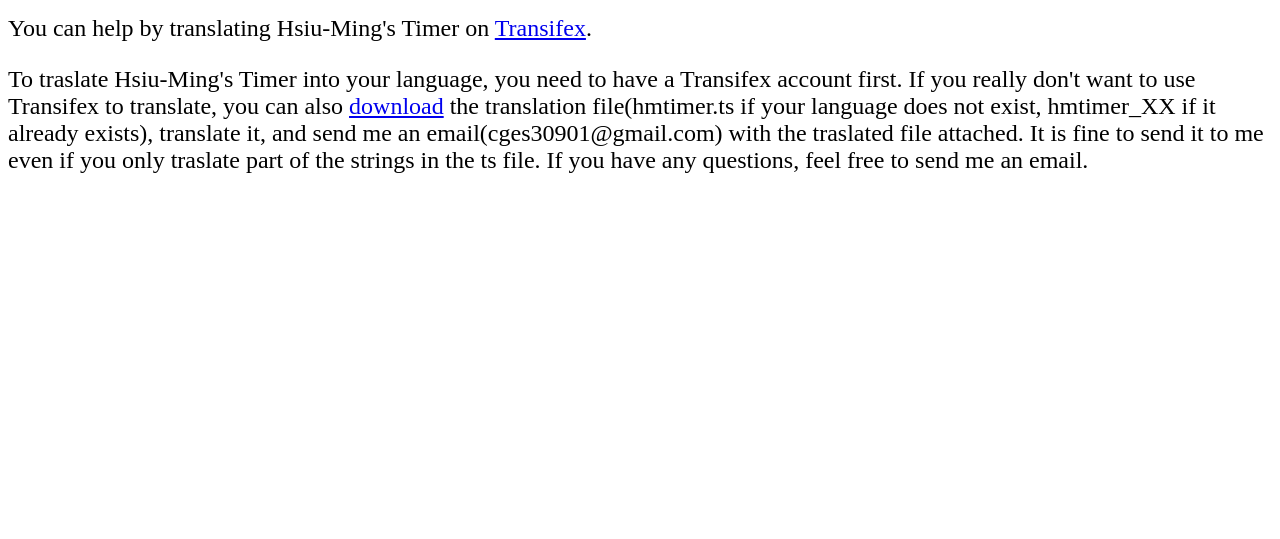
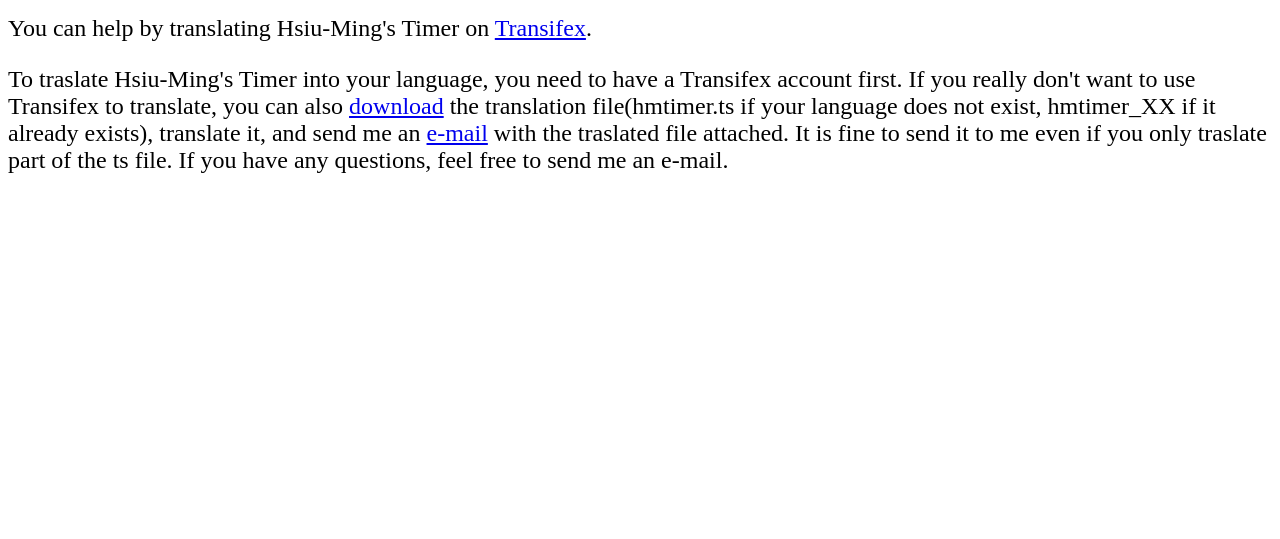
Before and after one commit to cges30901/hmtimer-website, a plain HTML site: page translation.html in a window 1280 px wide. Shown: the part 261-800 px from the top of the page. Drawn offline with Linux system fonts and the light colour scheme.

Commit message:
edit translation page

```diff
--- a/translation.html
+++ b/translation.html
@@ -50,7 +50,6 @@
     </ul>
     <h2>Translation</h2>
     <p>You can help by translating Hsiu-Ming's Timer on <a href="https://www.transifex.com/hsiumingstimer/hsiu-mings-timer/dashboard/">Transifex</a>.</p>
-    <p>To traslate Hsiu-Ming's Timer into your language, you need to have a Transifex account first. If you really don't want to use Transifex to translate, you can also
-      <a href="https://sourceforge.net/p/hsiumingstimer/code/ci/master/tree/src/language/">download</a> the translation file(hmtimer.ts if your language does not exist, hmtimer_XX if it already exists), translate it, and send me an email(cges30901@gmail.com) with the traslated file attached. It is fine to send it to me even if you only traslate part of the strings in the ts file. If you have any questions, feel free to send me an email.</p>
+    <p>To traslate Hsiu-Ming's Timer into your language, you need to have a Transifex account first. If you really don't want to use Transifex to translate, you can also <a href="https://github.com/cges30901/hmtimer/tree/master/src/language">download</a> the translation file(hmtimer.ts if your language does not exist, hmtimer_XX if it already exists), translate it, and send me an <a href="mailto:cges30901@gmail.com">e-mail</a> with the traslated file attached. It is fine to send it to me even if you only traslate part of the ts file. If you have any questions, feel free to send me an e-mail.</p>
   </body>
 </html>
```
